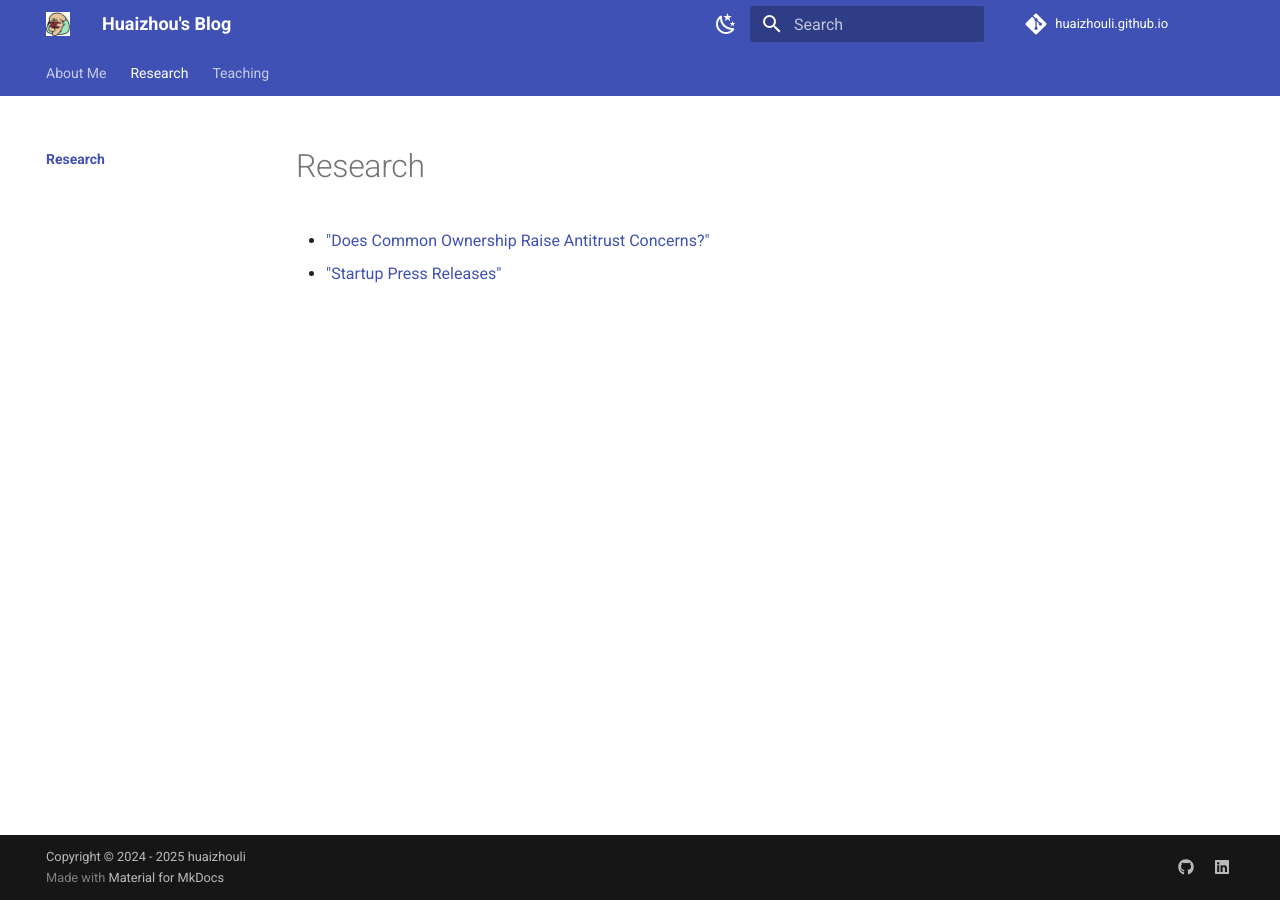
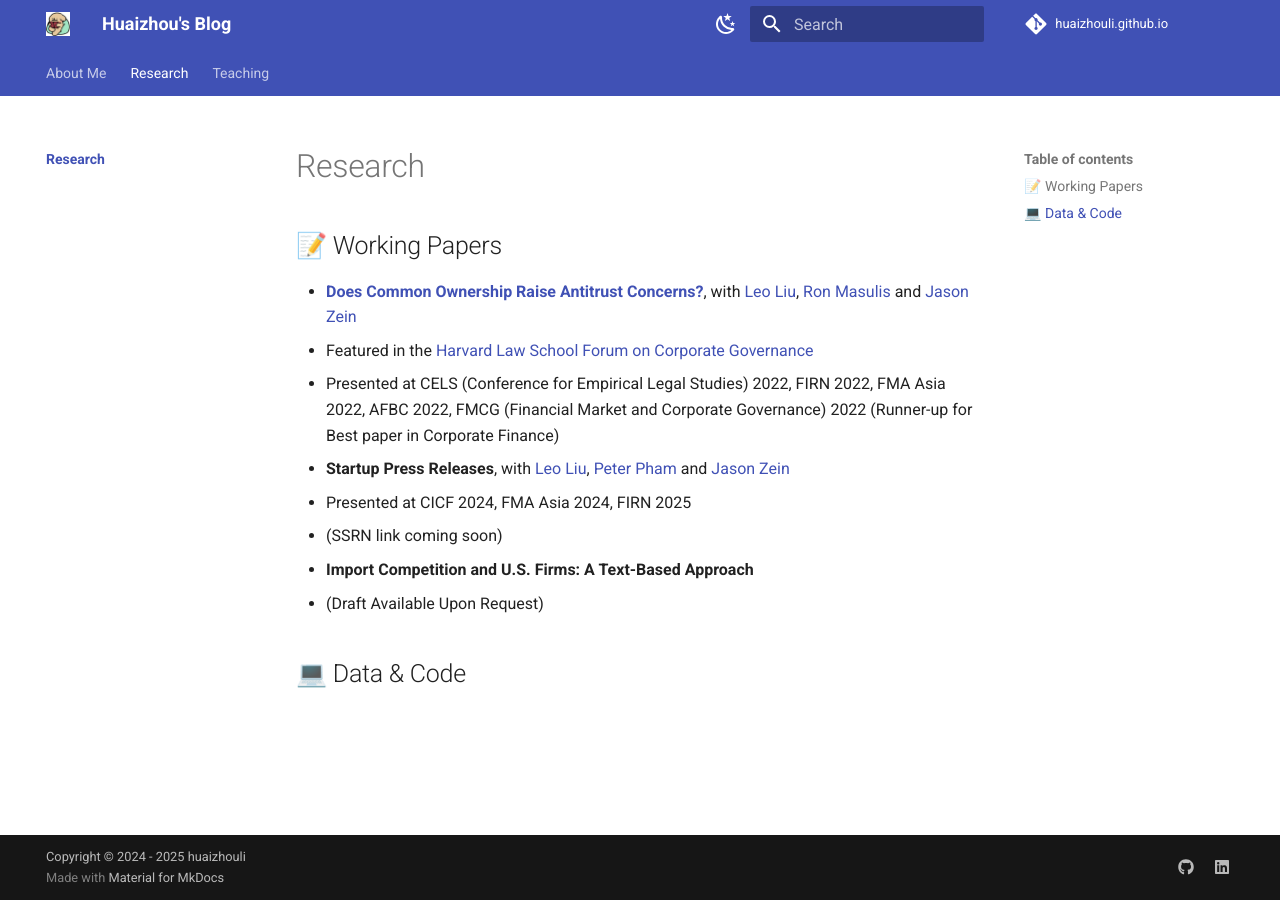
Before and after one commit to huaizhouli/huaizhouli.github.io, an MkDocs documentation site: the page built from docs/research/index.md, in a window 1280 px wide. Built offline with MkDocs 1.6.1 and Material for MkDocs 9.7.7, drawn with Linux system fonts in a browser that asks for light colours; comment, search, counter and statistics services are not loaded.

Commit message:
Update index.md

```diff
--- a/docs/research/index.md
+++ b/docs/research/index.md
@@ -1,4 +1,17 @@
 # Research
 
-- ["Does Common Ownership Raise Antitrust Concerns?"](https://papers.ssrn.com/sol3/papers.cfm?abstract_id=4972463)
-- ["Startup Press Releases"]()
+## 📝 Working Papers
+
+- [**Does Common Ownership Raise Antitrust Concerns?**](https://papers.ssrn.com/sol3/papers.cfm?abstract_id=4972463), with [Leo Liu](https://leoliu0.github.io/), [Ron Masulis](https://sites.google.com/site/ronmasulis) and [Jason Zein](https://www.jasonzein.com/)
+  - Featured in the [Harvard Law School Forum on Corporate Governance](https://corpgov.law.harvard.edu/2025/01/06/does-common-ownership-raise-antitrust-concerns/)
+  - Presented at  CELS (Conference for Empirical Legal Studies) 2022, FIRN 2022, FMA Asia 2022,  AFBC 2022, FMCG (Financial Market and Corporate Governance) 2022 (Runner-up for Best paper in Corporate Finance)
+
+- **Startup Press Releases**, with [Leo Liu](https://leoliu0.github.io/), [Peter Pham](https://sites.google.com/view/peterkienpham/home) and [Jason Zein](https://www.jasonzein.com/)
+  - Presented at CICF 2024, FMA Asia 2024, FIRN 2025
+  - (SSRN link coming soon)
+
+- **Import Competition and U.S. Firms: A Text-Based Approach**
+  - (Draft Available Upon Request)
+
+
+## 💻 Data & Code
```
